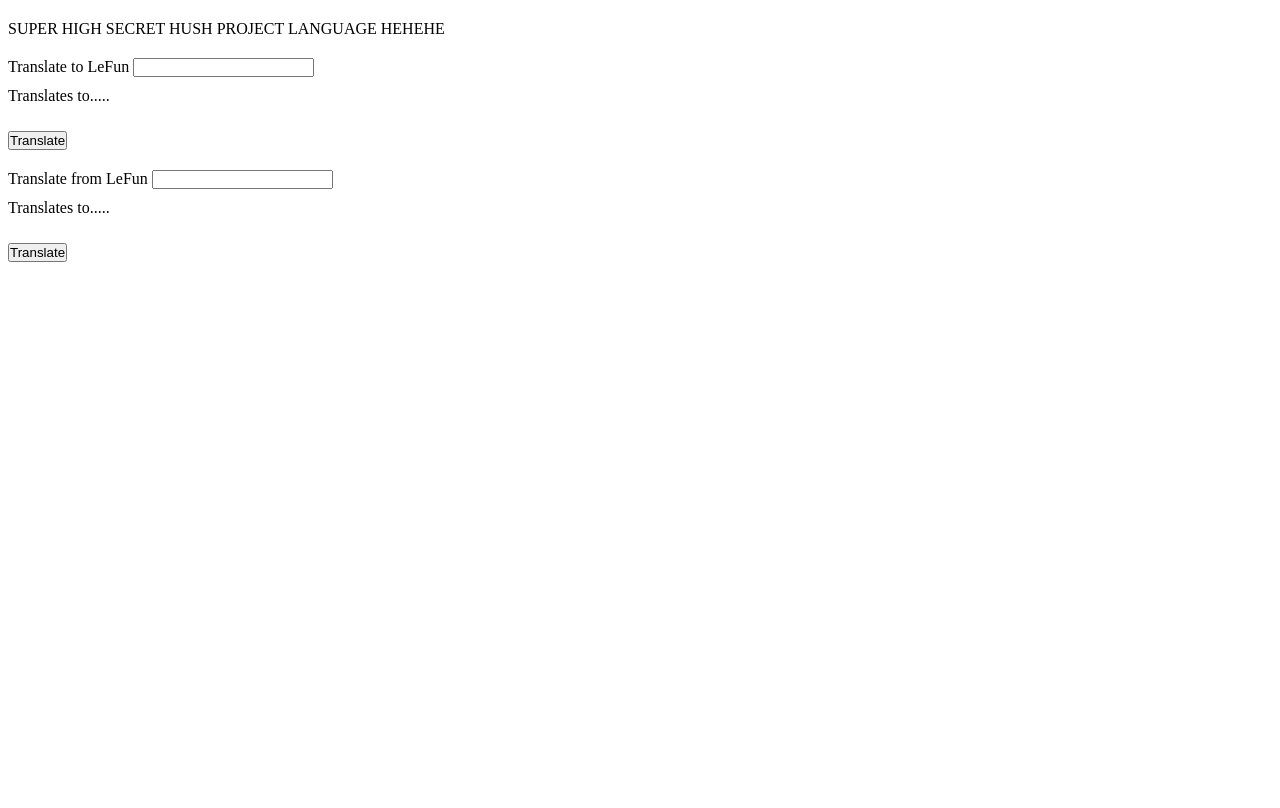
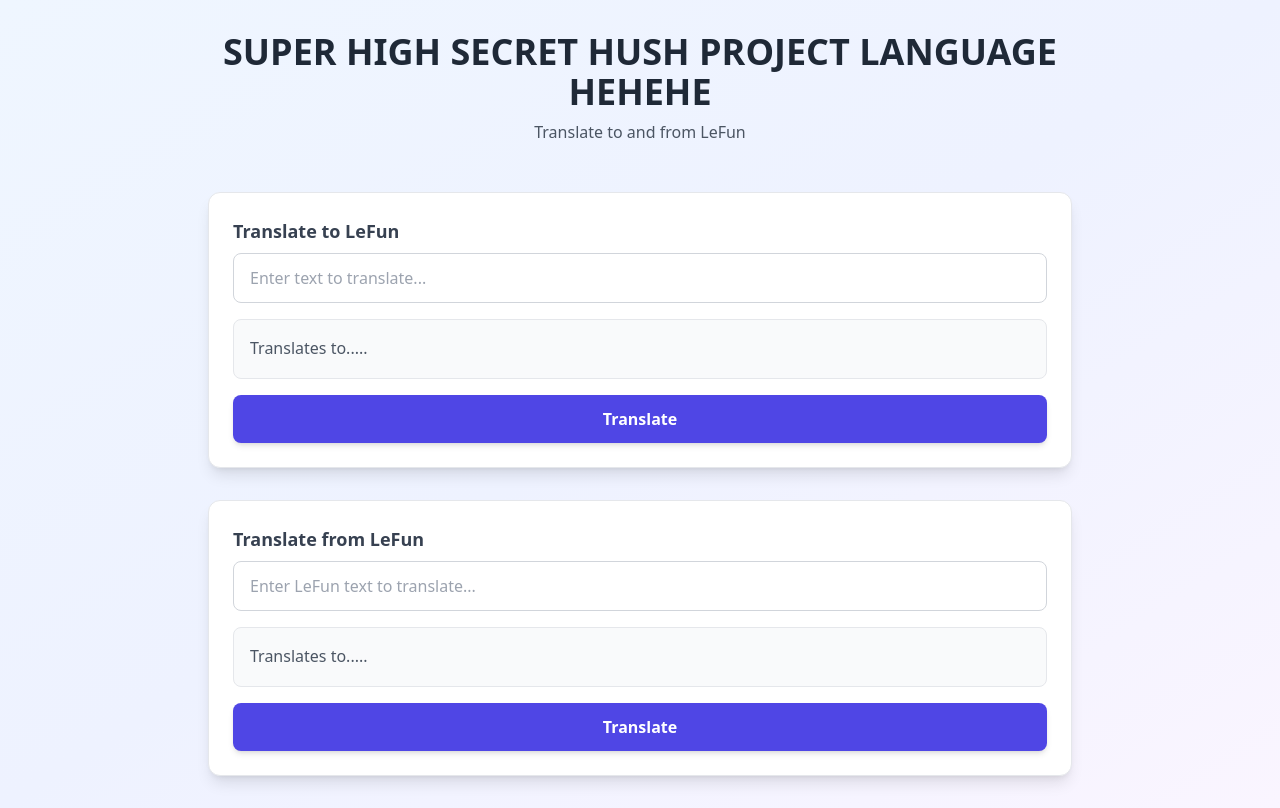
Before and after one commit to ThePhilipJuhl/Languag, a plain HTML site: page index.html in a window 1280 px wide. Drawn offline with nearby package versions, Linux system fonts and the light colour scheme.

Commit message:
works and is finished

```diff
--- a/index.html
+++ b/index.html
@@ -4,41 +4,75 @@
     <meta charset="UTF-8">
     <meta name="viewport" content="width=device-width, initial-scale=1.0">
     <title>Secret Language Homepage wohouu</title>
-    <script src="/js/index.js" type="module"></script>
-    <link rel="stylesheet" href="/css/style.css">
+    <script src="https://cdn.tailwindcss.com"></script>
+    <script src="/Languag/js/index.js" type="module"></script>
 </head>
-<body>
-    <header>
-        SUPER HIGH SECRET HUSH PROJECT LANGUAGE HEHEHE
+<body class="min-h-screen bg-gradient-to-br from-blue-50 via-indigo-50 to-purple-50">
+    <div class="container mx-auto px-4 py-8 max-w-4xl">
+        <header class="text-center mb-12">
+            <h1 class="text-4xl font-bold text-gray-800 mb-2">SUPER HIGH SECRET HUSH PROJECT LANGUAGE HEHEHE</h1>
+            <p class="text-gray-600">Translate to and from LeFun</p>
         </header>
-    <main>
-        <div class="to-form">
-            <form id="translate-to">
+
+        <main class="space-y-8">
+            <!-- Translate TO LeFun Section -->
+            <div class="bg-white rounded-xl shadow-lg p-6 border border-gray-200">
+                <form id="translate-to" class="space-y-4">
                     <div>
-                    <label for="txtAuthor">Translate to LeFun</label>
-                    <input type="text" class="textInput" id="txtAuthor" required>
+                        <label for="txtAuthorTo" class="block text-lg font-semibold text-gray-700 mb-2">
+                            Translate to LeFun
+                        </label>
+                        <input
+                            type="text"
+                            id="txtAuthorTo"
+                            required
+                            placeholder="Enter text to translate..."
+                            class="w-full px-4 py-3 border border-gray-300 rounded-lg focus:ring-2 focus:ring-indigo-500 focus:border-transparent outline-none transition-all text-gray-800"
+                        >
                     </div>
 
-                <div id="output">
-                    <p id="outputText">Translates to.....</p>
+                    <div id="outputTo" class="bg-gray-50 rounded-lg p-4 min-h-[60px] border border-gray-200">
+                        <p id="outputTextTo" class="text-gray-600">Translates to.....</p>
                     </div>
-                <button>Translate</button>
+
+                    <button
+                        type="submit"
+                        class="w-full bg-indigo-600 hover:bg-indigo-700 text-white font-semibold py-3 px-6 rounded-lg transition-colors duration-200 shadow-md hover:shadow-lg"
+                    >
+                        Translate
+                    </button>
                 </form>
             </div>
 
-        <div class="from-form">
-            <form id="translate-from">
+            <!-- Translate FROM LeFun Section -->
+            <div class="bg-white rounded-xl shadow-lg p-6 border border-gray-200">
+                <form id="translate-from" class="space-y-4">
                     <div>
-                    <label for="txtAuthor">Translate from LeFun</label>
-                    <input type="text" class="textInput" id="txtAuthor" required>
+                        <label for="txtAuthorFrom" class="block text-lg font-semibold text-gray-700 mb-2">
+                            Translate from LeFun
+                        </label>
+                        <input
+                            type="text"
+                            id="txtAuthorFrom"
+                            required
+                            placeholder="Enter LeFun text to translate..."
+                            class="w-full px-4 py-3 border border-gray-300 rounded-lg focus:ring-2 focus:ring-indigo-500 focus:border-transparent outline-none transition-all text-gray-800"
+                        >
                     </div>
 
-                <div id="output">
-                    <p id="outputText">Translates to.....</p>
+                    <div id="outputFrom" class="bg-gray-50 rounded-lg p-4 min-h-[60px] border border-gray-200">
+                        <p id="outputTextFrom" class="text-gray-600">Translates to.....</p>
                     </div>
-                <button>Translate</button>
+
+                    <button
+                        type="submit"
+                        class="w-full bg-indigo-600 hover:bg-indigo-700 text-white font-semibold py-3 px-6 rounded-lg transition-colors duration-200 shadow-md hover:shadow-lg"
+                    >
+                        Translate
+                    </button>
                 </form>
             </div>
         </main>
+    </div>
 </body>
 </html>
--- a/js/index.js
+++ b/js/index.js
@@ -9,36 +9,56 @@ const mapping = {
   u: 's', v: 't', w: 'u', x: 'v', y: 'w', z: 'x'
 }
 
+const reverseMapping = Object.fromEntries(
+    Object.entries(mapping).map(([key, value]) => [value, key])
+);
+
 
 function translateToLeFun(text){
-    let translated = "";
-    for (let char of text.toLowerCae()) {
+    let translatedTo = "";
+    for (let char of text.toLowerCase()) {
         if (mapping[char]) {
-            translated += mapping[char];
+            translatedTo += mapping[char];
         }
         else {
-            translated += char;
+            translatedTo += char;
         }
     }
-    return translated;
+    return translatedTo;
 }
 
 
-function translateFromLeFun(text){
 
+function translateFromLeFun(text) {
+    let translatedFrom = "";
+    for (let char of text.toLowerCase()) {
+        if (reverseMapping[char]) {
+            translatedFrom += reverseMapping[char];
+        } else {
+            translatedFrom += char;
+        }
+    }
+    return translatedFrom;
 }
 
 
 
 formTo.addEventListener("submit", (event) => {
     event.preventDefault();
-    // const inputValue = event.target.querySelector(".textInput").value;
-    // const output = event.target.querySelector("#outputText");
-    // output.innerText = translateToLeFun(inputValue);
-    console.log("TO-submitted");
+    const inputValue = formTo.querySelector("#txtAuthorTo").value;
+    const output = formTo.querySelector("#outputTextTo");
+    output.innerText = translateToLeFun(inputValue);
+    // console.log("TO-submitted");
+    // console.log(output.innerText);
+
 });
 
 formFrom.addEventListener("submit", (event) => {
     event.preventDefault();
+    const inputValue = formFrom.querySelector("#txtAuthorFrom").value;
+    const output = formFrom.querySelector("#outputTextFrom");
+    output.innerText = translateFromLeFun(inputValue);
     console.log("FROM-submitted!");
+    console.log(output.innerText);
+
 });
```
Lines whose indentation alone changed are shown as unchanged.
